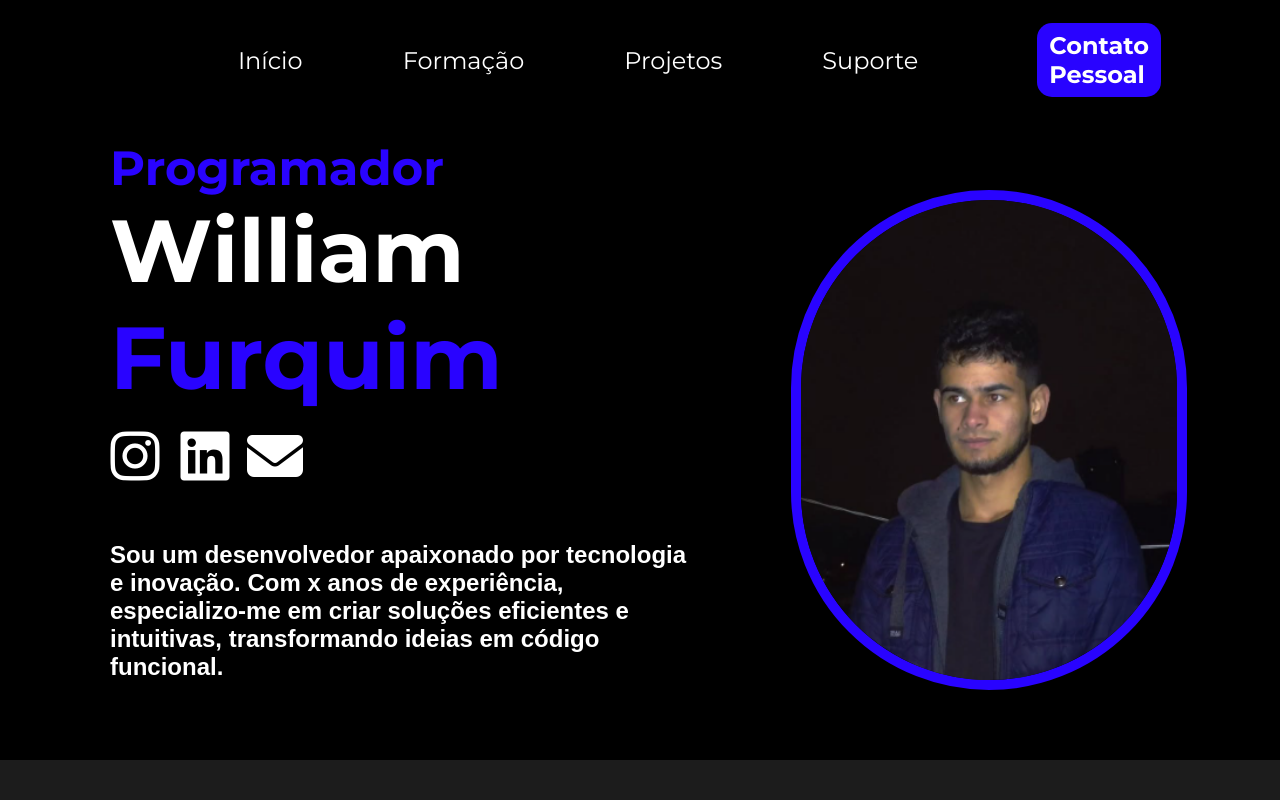
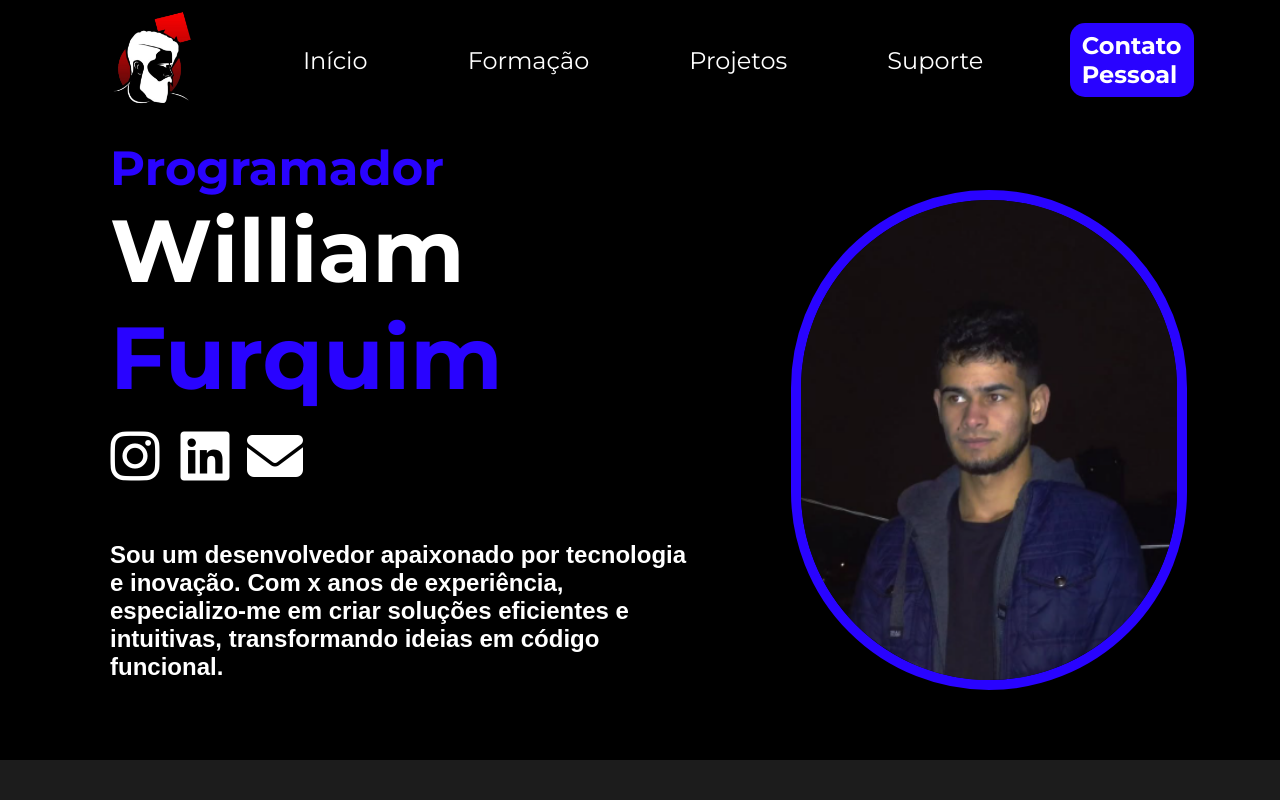
Before and after one commit to williamfurquim/willfurq, a plain HTML site: page index.html in a window 1280 px wide. Shown: the top 800 px of the page. Drawn offline with Linux system fonts and the light colour scheme; the site is published under a folder, as on GitHub Pages, so addresses that start at the root find nothing.

Commit message:
Update index.html

```diff
--- a/index.html
+++ b/index.html
@@ -13,7 +13,7 @@
 <body>
 
     <header>
-        <img src="/log.png" alt="">
+        <img src="./log.png" alt="">
         <nav>
             <ul>
                 <li><a href="#">Início</a></li>
```
